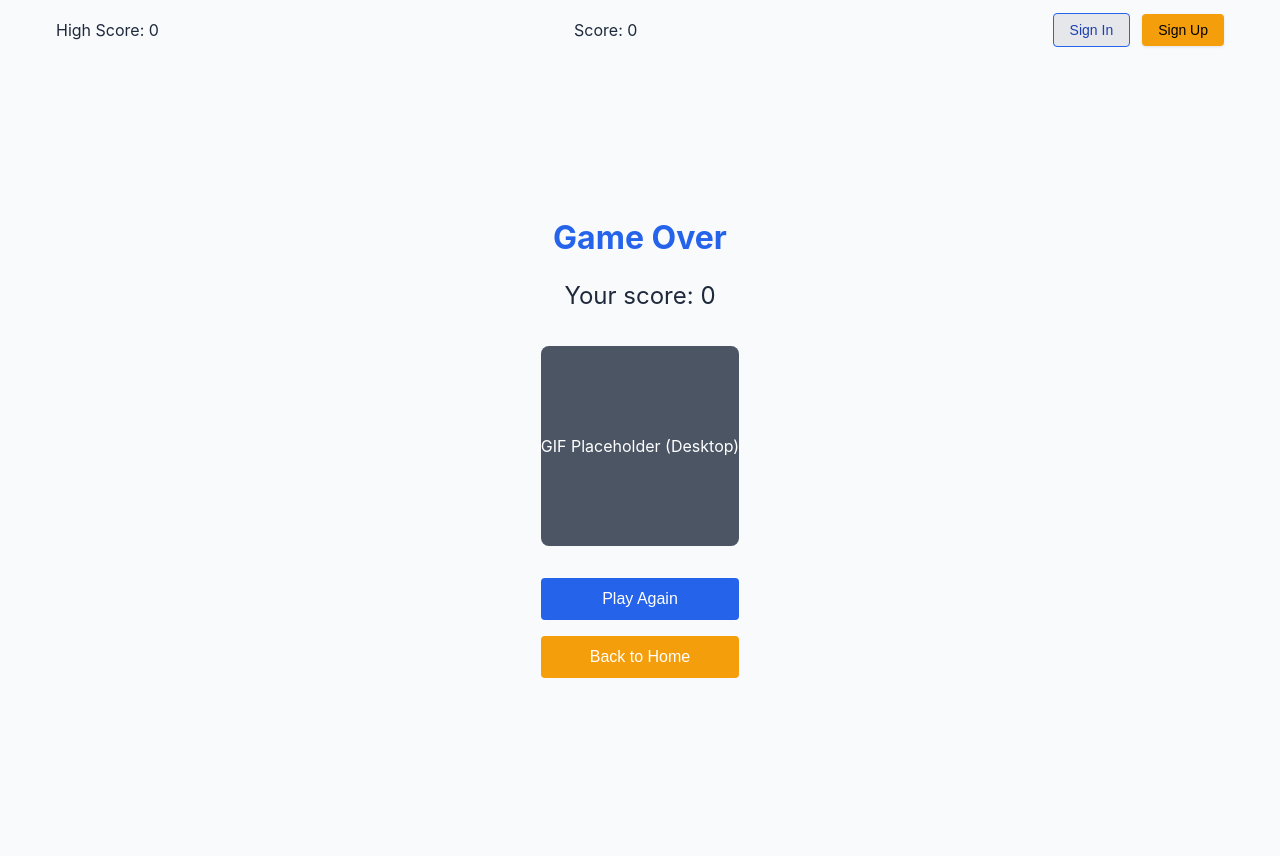
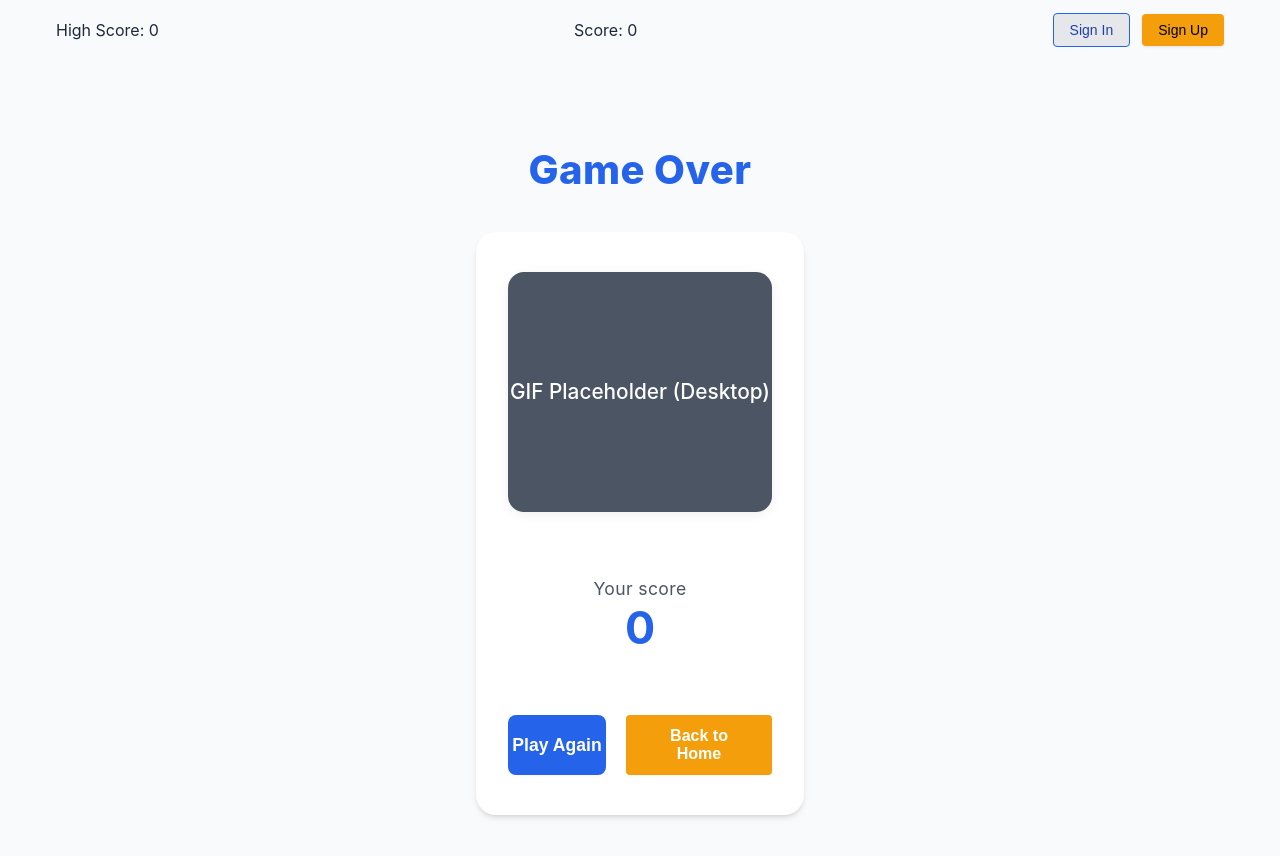
Before and after one commit to kevinrutledge/before-or-after, a React (Vite) app in the folder packages/react-frontend/: page /loss in a window 1280 px wide. Shown: the top 856 px of the page. Before the commit the page ends 800 px from the top, so only its background shows below. Built offline with nearby package versions, Linux system fonts and the light colour scheme; no server answers.

Commit message:
chore: redesign loss page

```diff
--- a/packages/react-frontend/src/App.css
+++ b/packages/react-frontend/src/App.css
@@ -174,68 +174,142 @@ footer {
   color: var(--secondary-color);
 }
 
-.loss-page {
-  text-align: center;
-  padding: 2rem 1rem;
+/* Loss Page Styles */
+/* ...existing code... */
+
+.loss-outer {
+  display: flex;
+  flex-direction: column;
+  align-items: center;
+  justify-content: center;
+  min-height: 70vh;
+  padding: 2rem 0;
 }
 
 .loss-title {
-  font-size: 2rem;
+  font-size: 2.5rem;
+  font-weight: 800;
   color: var(--primary-color);
-  margin-bottom: 1rem;
+  margin-bottom: 2rem;
+  letter-spacing: 0.01em;
+  text-align: center;
 }
 
-.final-score {
-  font-size: 1.5rem;
-  color: var(--text-color);
-  margin-bottom: 2rem;
+.loss-card {
+  background: white;
+  border-radius: 1.25rem;
+  box-shadow: var(--card-shadow);
+  padding: 2.5rem 2rem;
+  max-width: 480px;
+  width: 100%;
+  display: flex;
+  flex-direction: column;
+  align-items: center;
+  gap: 2.5rem;
 }
 
-.loss-gif-placeholder {
+.loss-gif-large {
   width: 100%;
-  max-width: 400px;
-  height: 200px;
-  background-color: var(--secondary-color);
+  max-width: 360px;
+  height: 240px;
+  background: var(--secondary-color);
   color: white;
   display: flex;
   align-items: center;
   justify-content: center;
-  margin: 0 auto 2rem;
-  border-radius: 0.5rem;
+  border-radius: 1rem;
+  box-shadow: 0 2px 12px rgba(0, 0, 0, 0.07);
+  font-size: 1.3rem;
+  font-weight: 500;
+  margin-bottom: 1.5rem;
 }
 
-.loss-buttons {
+.loss-score {
   display: flex;
   flex-direction: column;
-  gap: 1rem;
+  align-items: center;
+  margin-bottom: 1.5rem;
+}
+
+.score-label {
+  font-size: 1.1rem;
+  color: var(--secondary-color);
+  margin-bottom: 0.25rem;
+  letter-spacing: 0.02em;
+}
+
+.score-value {
+  font-size: 2.8rem;
+  font-weight: 700;
+  color: var(--primary-color);
+  line-height: 1;
+}
+
+.loss-buttons-row {
+  display: flex;
+  gap: 1.25rem;
+  width: 100%;
+  justify-content: center;
 }
 
 .play-again-button,
 .back-home-button {
-  padding: 0.75rem 1.5rem;
-  font-size: 1rem;
+  flex: 1 1 0;
+  padding: 0.9rem 0;
+  font-size: 1.1rem;
   border: none;
-  border-radius: 0.25rem;
+  border-radius: 0.5rem;
   cursor: pointer;
-  transition: background-color 0.2s;
+  transition:
+    background 0.2s,
+    transform 0.2s;
+  font-weight: 600;
+  box-shadow: 0 1px 3px rgba(0, 0, 0, 0.04);
 }
 
 .play-again-button {
-  background-color: var(--primary-color);
-  color: white;
+  background: var(--primary-color);
+  color: #fff;
 }
 
 .play-again-button:hover {
-  background-color: #1d4ed8;
+  background: #1d4ed8;
+  transform: translateY(-2px) scale(1.03);
 }
 
 .back-home-button {
-  background-color: var(--accent-color);
-  color: white;
+  background: var(--accent-color);
+  color: #fff;
 }
 
 .back-home-button:hover {
-  background-color: #d97706;
+  background: #d97706;
+  transform: translateY(-2px) scale(1.03);
+}
+
+/* Responsive adjustments */
+@media (max-width: 600px) {
+  .loss-title {
+    font-size: 2rem;
+    margin-bottom: 1.2rem;
+  }
+  .loss-card {
+    padding: 1.25rem 0.5rem;
+    max-width: 98vw;
+    gap: 1.5rem;
+  }
+  .loss-gif-large {
+    max-width: 95vw;
+    height: 160px;
+    font-size: 1rem;
+  }
+  .score-value {
+    font-size: 2rem;
+  }
+  .loss-buttons-row {
+    flex-direction: column;
+    gap: 0.75rem;
+  }
 }
 
 /* HOME PAGE STYLES */
--- a/packages/react-frontend/src/pages/LossPage.jsx
+++ b/packages/react-frontend/src/pages/LossPage.jsx
@@ -6,30 +6,36 @@ import { useGame } from "../context/GameContext";
 
 function LossPage() {
   const isMobile = useIsMobile();
-
   const navigate = useNavigate();
   const { score } = useGame();
 
   return (
     <Layout>
       <PageContainer>
-        <div className="loss-page">
+        <div className="loss-outer">
           <h1 className="loss-title">Game Over</h1>
-          <p className="final-score">Your score: {score}</p>
-          <div className="loss-gif-placeholder">
+          <div className="loss-card">
+            <div className="loss-gif-large">
               {isMobile
                 ? "GIF Placeholder (Mobile)"
                 : "GIF Placeholder (Desktop)"}
             </div>
-          <div className="loss-buttons">
+            <div className="loss-score">
+              <span className="score-label">Your score</span>
+              <span className="score-value">{score}</span>
+            </div>
+            <div className="loss-buttons-row">
               <button
                 className="play-again-button"
                 onClick={() => navigate("/game")}>
                 Play Again
               </button>
-            <button className="back-home-button" onClick={() => navigate("/")}>
+              <button
+                className="back-home-button"
+                onClick={() => navigate("/")}>
                 Back to Home
               </button>
+            </div>
           </div>
         </div>
       </PageContainer>
```
Lines whose indentation alone changed are shown as unchanged.
